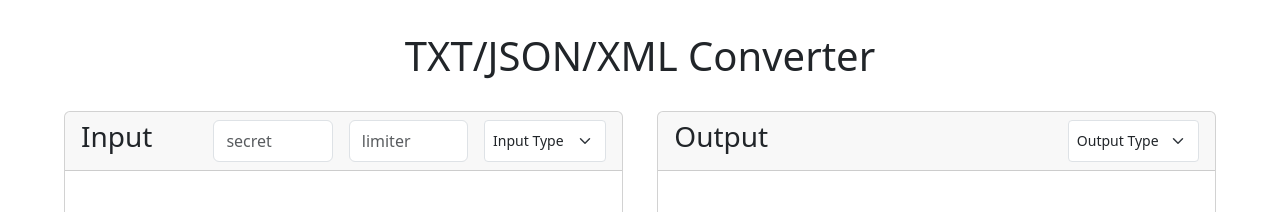
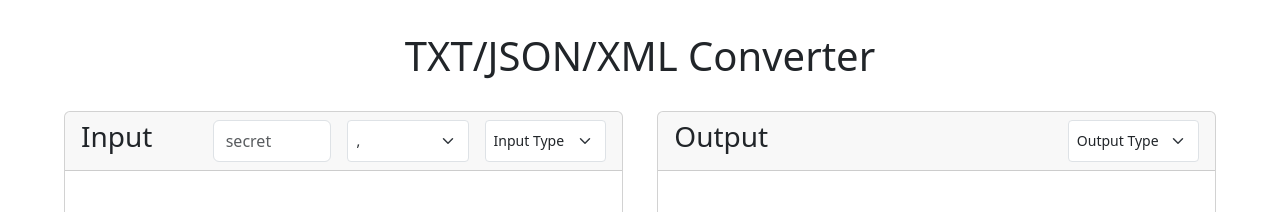
Before and after one commit to enriquegarcia92/Proyecto_ARI, a React (Vite) app in the folder proyecto-ARI-react/: page / in a window 1280 px wide. Shown: the top 212 px of the page. Built offline with nearby package versions, Linux system fonts and the light colour scheme.

Commit message:
Limiter input field to select
Converted limiter input field into select to ensure limiter character restriction

```diff
--- a/proyecto-ARI-react/src/App.jsx
+++ b/proyecto-ARI-react/src/App.jsx
@@ -1,4 +1,4 @@
-import { useState } from "react";
+import { useEffect, useState } from "react";
 import "./App.scss";
 import { FileUpload } from "./features/FileUpload";
 import StringReplacement from "./features/StringReplacement";
@@ -23,9 +23,8 @@ function App() {
   const handleStringChange = (updatedString) => {
     setNewString(updatedString);
   };
+  const handleLimiterChange = (event) => {
 
-  //function that runs everytime limiter input changes to generate a string where the limiter is replaced by ";"
-  const handleLimiterChange = (event) => {
     setReplacementChar(event.target.value);
   };
 
@@ -58,14 +57,22 @@ function App() {
                 value={secret}
                 onChange={(e) => {setSecret(e.target.value)}}
               />
-              <input
+              <select
                 type="text"
-                className="form-control me-3"
+                className="form-select form-select-sm me-3"
                 id="limiterInput"
                 placeholder="limiter"
-                value={replacementChar}
-                onChange={handleLimiterChange}
-              />
+                onChange={(e) => {
+                  setReplacementChar(e.target.value);
+                }}
+              >
+                <option value=",">,</option>
+                <option value=";">;</option>
+                <option value="/">/</option>
+                <option value="!">!</option>
+                <option value="$">$</option>
+                <option value="&">&</option>
+              </select>
               <select
                 className="form-select form-select-sm"
                 aria-label=".form-select-sm example"
--- a/proyecto-ARI-react/src/features/StringReplacement.jsx
+++ b/proyecto-ARI-react/src/features/StringReplacement.jsx
@@ -5,11 +5,11 @@ const StringReplacement = ({ inputString, replacementChar, onStringChange, input
   const [newLimiter, setNewLimiter] = useState('');
 
   const defineNewLimiter = (inputType) => {
-     if(inputType == '1'){ // TEXT
+     if(inputType == 'text'){ // TEXT
       setNewLimiter(';')
      }else if(inputType == '2'){ // JSON
-      setNewLimiter(',')
-     }else if(inputType == '3'){ // XML
+      setNewLimiter('json')
+     }else if(inputType == 'xml'){ // XML
       setNewLimiter('')
      }
   }
```
